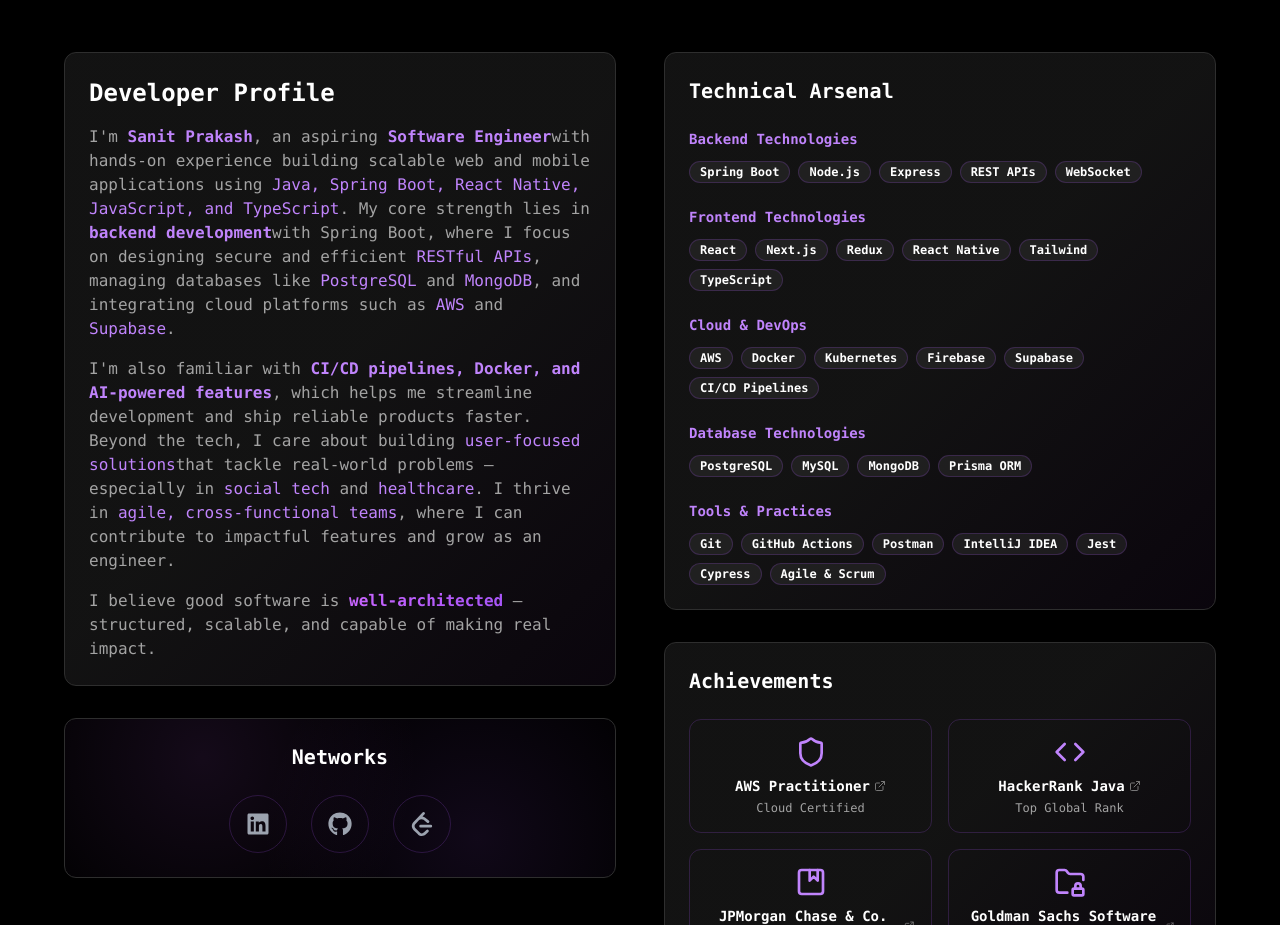
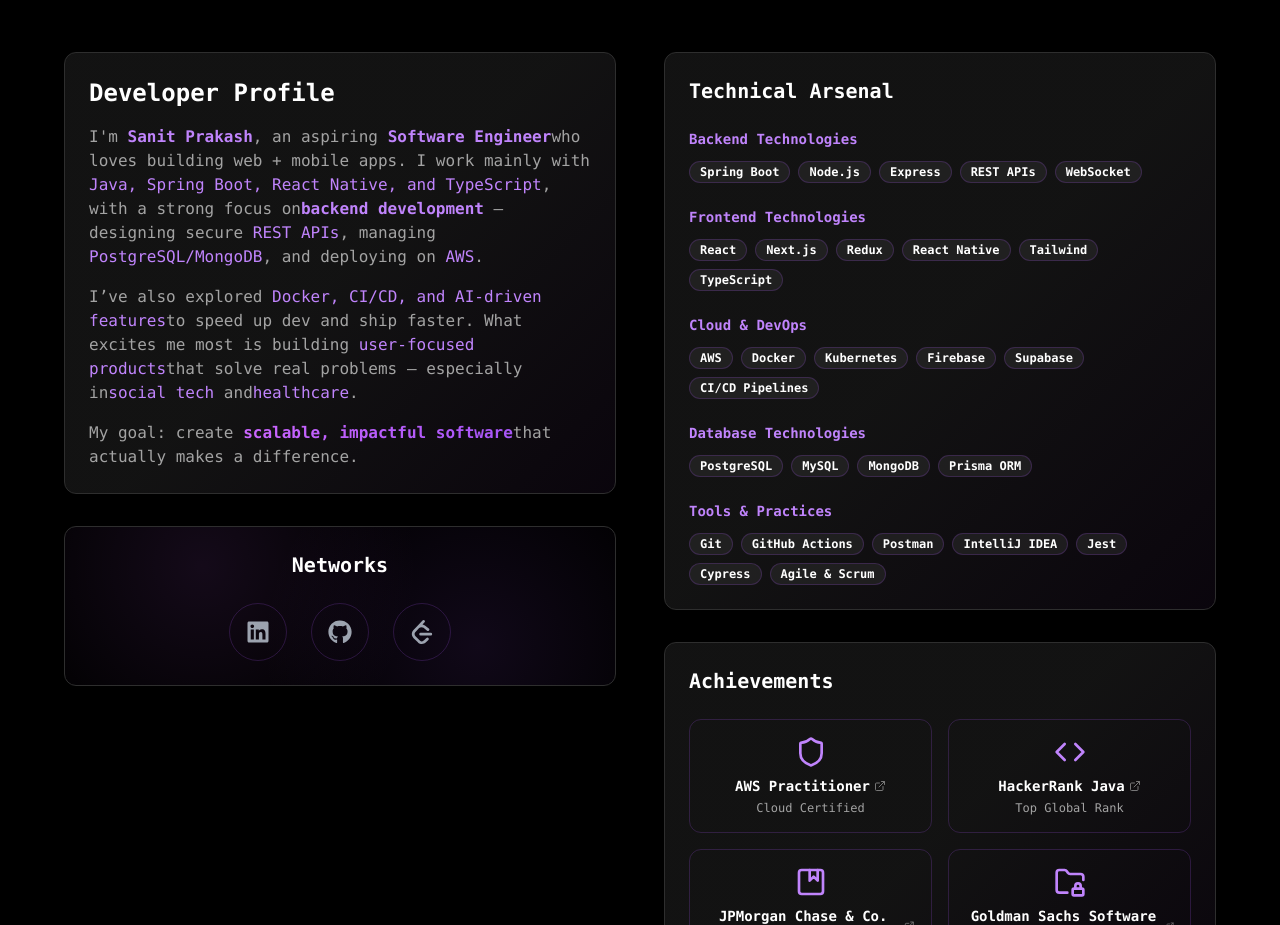
Before and after one commit to SANITPRAKASH/Sanit-Prakash, a React (Vite) app: page / in a window 1280 px wide. Shown: the part 960-1885 px from the top of the page. Built offline with nearby package versions, Linux system fonts and the light colour scheme.

Commit message:
"aboutme"

```diff
--- a/src/components/About.tsx
+++ b/src/components/About.tsx
@@ -85,37 +85,36 @@ const About = () => {
 {/* Developer Profile */}
 <div className="project-card">
   <h3 className="text-xl sm:text-2xl font-bold text-white mb-4">Developer Profile</h3>
+
   <p className="text-muted-foreground leading-relaxed mb-4 text-sm sm:text-base">
     I'm <span className="text-purple-400 font-semibold">Sanit Prakash</span>,
     an aspiring <span className="text-purple-400 font-semibold">Software Engineer</span>
-                with hands-on experience building scalable web and mobile applications using
-                <span className="text-purple-400"> Java, Spring Boot, React Native, JavaScript, and TypeScript</span>.
-                My core strength lies in <span className="text-purple-400 font-semibold">backend development</span>
-                with Spring Boot, where I focus on designing secure and efficient
-                <span className="text-purple-400"> RESTful APIs</span>, managing databases like
-                <span className="text-purple-400"> PostgreSQL</span> and
-                <span className="text-purple-400"> MongoDB</span>, and integrating
-                cloud platforms such as <span className="text-purple-400">AWS</span> and
-                <span className="text-purple-400"> Supabase</span>.
+    who loves building web + mobile apps.
+    I work mainly with
+    <span className="text-purple-400"> Java, Spring Boot, React Native, and TypeScript</span>,
+    with a strong focus on
+    <span className="text-purple-400 font-semibold">backend development</span> —
+    designing secure <span className="text-purple-400">REST APIs</span>,
+    managing <span className="text-purple-400">PostgreSQL/MongoDB</span>,
+    and deploying on <span className="text-purple-400">AWS</span>.
   </p>
 
   <p className="text-muted-foreground leading-relaxed mb-4 text-sm sm:text-base">
-                I'm also familiar with <span className="text-purple-400 font-semibold">CI/CD pipelines, Docker, and AI-powered features</span>,
-                which helps me streamline development and ship reliable products faster.
-                Beyond the tech, I care about building <span className="text-purple-400">user-focused solutions</span>
-                that tackle real-world problems — especially in
-                <span className="text-purple-400"> social tech</span> and
-                <span className="text-purple-400"> healthcare</span>.
-                I thrive in <span className="text-purple-400">agile, cross-functional teams</span>,
-                where I can contribute to impactful features and grow as an engineer.
+    I’ve also explored <span className="text-purple-400">Docker, CI/CD, and AI-driven features</span>
+    to speed up dev and ship faster.
+    What excites me most is building <span className="text-purple-400">user-focused products</span>
+    that solve real problems — especially in
+    <span className="text-purple-400">social tech</span> and
+    <span className="text-purple-400">healthcare</span>.
   </p>
 
   <p className="text-muted-foreground leading-relaxed text-sm sm:text-base">
-                I believe good software is
-                <span className="text-purple-gradient font-semibold"> well-architected</span> —
-                structured, scalable, and capable of making real impact.
+    My goal: create <span className="text-purple-gradient font-semibold">scalable, impactful software</span>
+    that actually makes a difference.
   </p>
 </div>
+
+
 
             {/* Wakandan Highlights */}
             <div className="project-card flex flex-col items-center wakanda-pattern">
```
Lines whose indentation alone changed are shown as unchanged.
